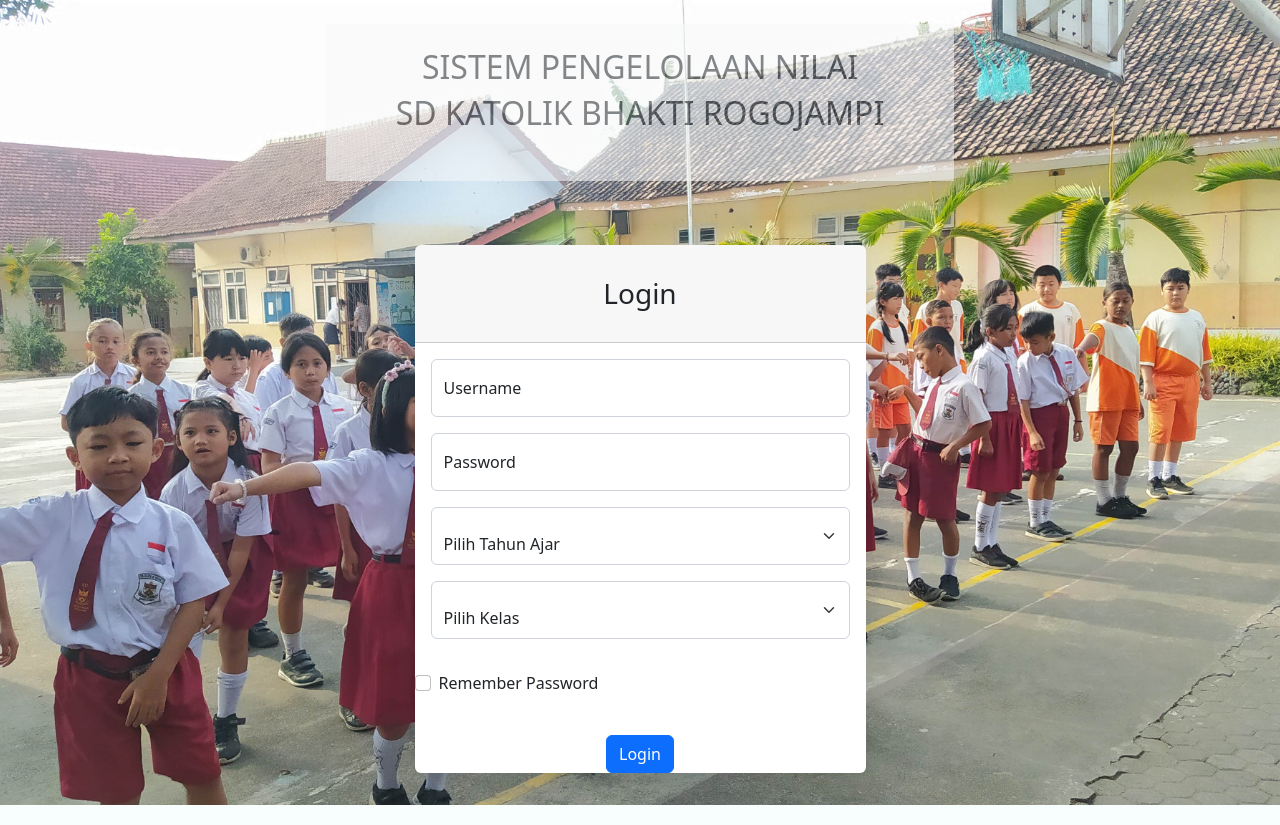
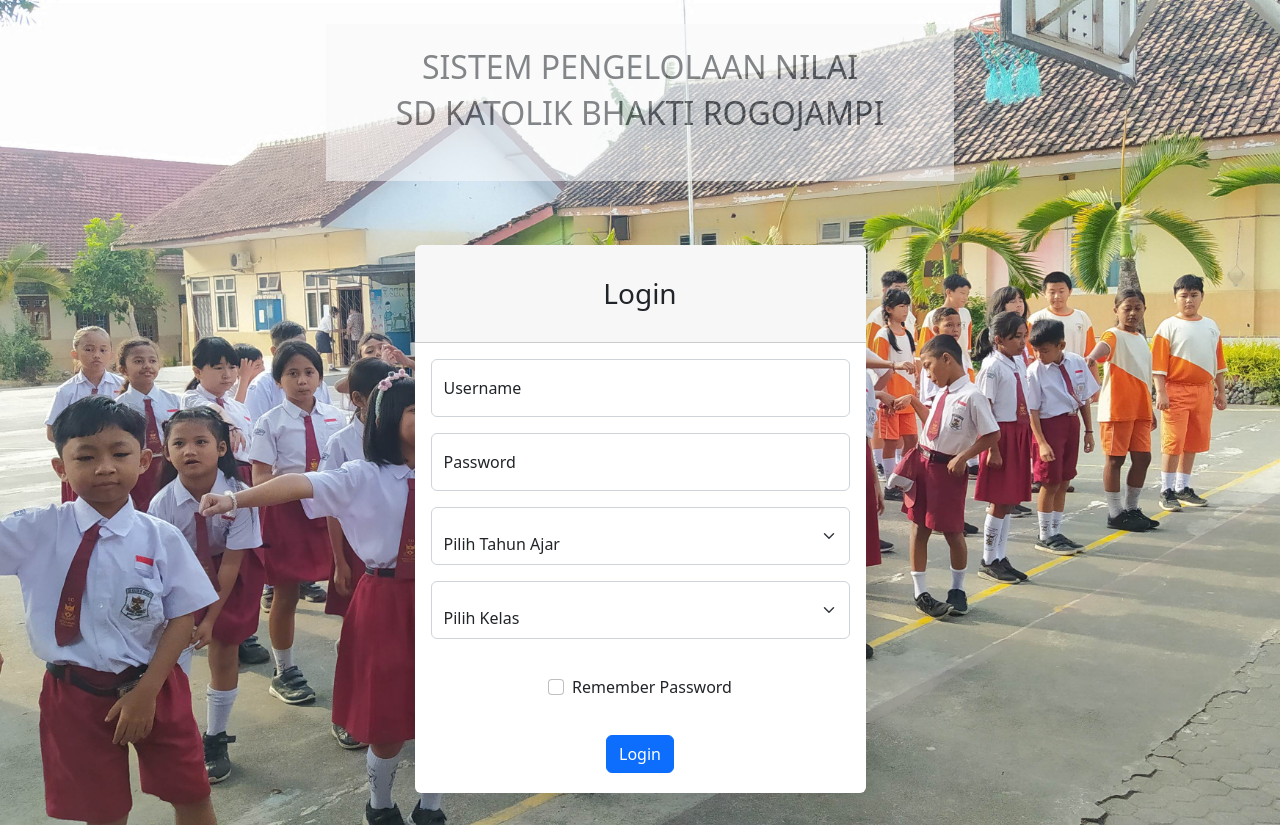
Before and after one commit to mukijo-r/sinila, a PHP site: page /tcpdf/login.php in a window 1280 px wide. Run offline with PHP 8.4, Linux system fonts and the light colour scheme; tables that the repository leaves empty or names only in its code hold one stand-in row (values such as "Sample post"); some libraries are stand-ins or nearby versions.

Commit message:
memperbaiki layout

```diff
--- a/login.php
+++ b/login.php
@@ -19,6 +19,7 @@ if (isset($_POST['login'])) {
             // Kata sandi cocok, beri izin login
             $_SESSION['user'] = $username; // Simpan nama user dalam sesi
             $_SESSION['log'] = 'True';
+            $_SESSION['previous_user'] = $username;
             $_SESSION['tahunAjar'] = $tahunAjar;
             $_SESSION['kelas'] = $kelas;
             header('location:index.php');
@@ -121,14 +122,19 @@ if (isset($_POST['login'])) {
                                                 </select>
                                             </div>
                                             </div>
+                                            <div class="form-floating mb-3">
+                                            <div class="d-flex justify-content-center mt-1 mb-0">
                                             <div class="form-check mb-3">
                                                 <input class="form-check-input" id="inputRememberPassword" type="checkbox" value="" />
                                                 <label class="form-check-label" for="inputRememberPassword">Remember Password</label>
                                             </div>
-                                            <div class="d-flex justify-content-center mt-4 mb-0">
+                                            </div>
+                                            </div>
+                                            <div class="form-floating mb-3">
+                                            <div class="d-flex justify-content-center mt-1 mb-1">
                                                 <a class="small" href="#.html"></a>
                                                 <button class="btn btn-primary mx-auto" name="login">Login</button>
-
+                                            </div>
                                             </div>
                                         </form>
                                     </div>
```
